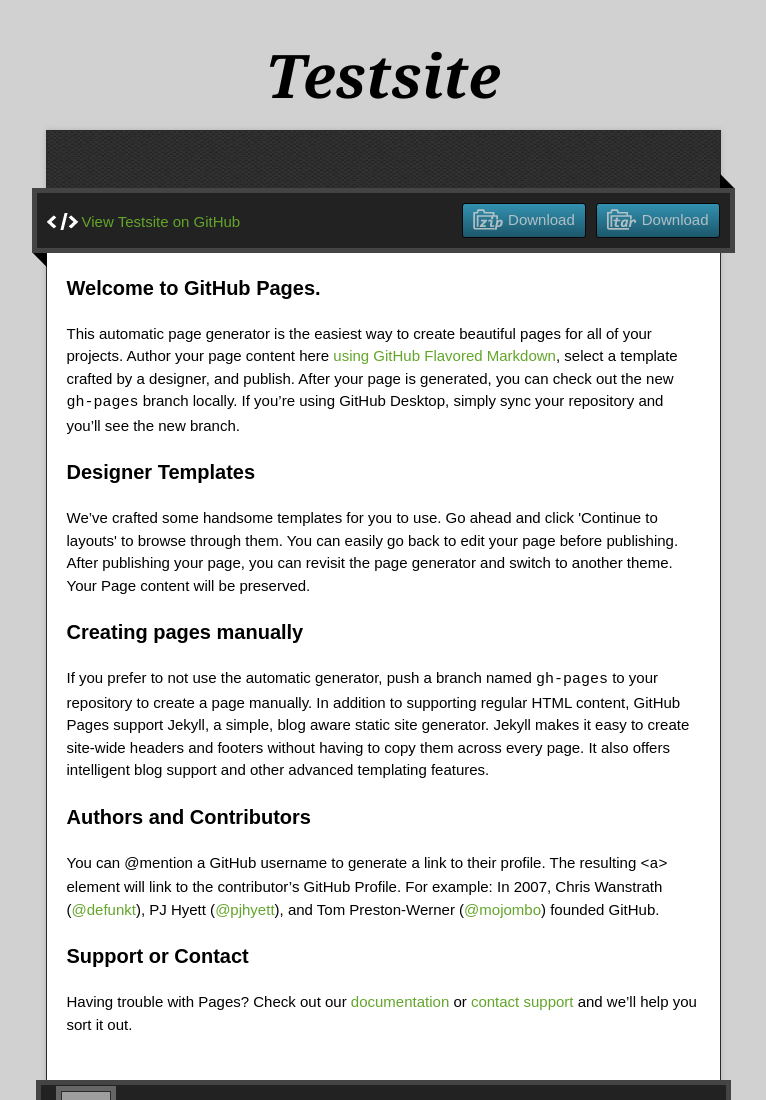
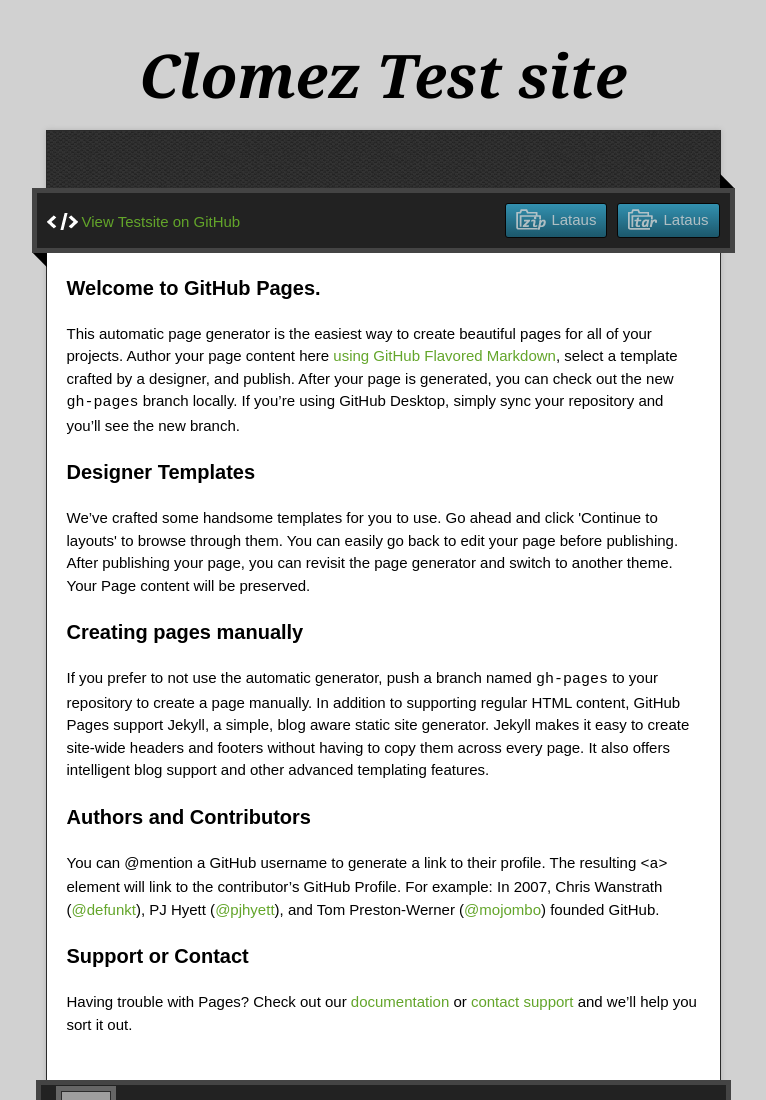
Before and after one commit to Clomez/testSite, a plain HTML site: page index.html in a window 1280 px wide. Shown: the top 1100 px of the page, without its empty margins (257-1023 px from the left). Drawn offline with nearby package versions, Linux system fonts and the light colour scheme; grey boxes are pictures that could not be loaded.

Commit message:
Add files via upload

```diff
--- a/index.html
+++ b/index.html
@@ -22,15 +22,15 @@
 
   <div class="wrapper">
     <header>
-      <h1 class="title">Testsite</h1>
+      <h1 class="title">Clomez Test site</h1>
     </header>
     <div id="container">
       <p class="tagline"></p>
       <div id="main" role="main">
         <div class="download-bar">
         <div class="inner">
-          <a href="https://github.com/Clomez/testSite/tarball/master" class="download-button tar"><span>Download</span></a>
-          <a href="https://github.com/Clomez/testSite/zipball/master" class="download-button zip"><span>Download</span></a>
+          <a href="https://github.com/Clomez/testSite/tarball/master" class="download-button tar"><span>Lataus</span></a>
+          <a href="https://github.com/Clomez/testSite/zipball/master" class="download-button zip"><span>Lataus</span></a>
           <a href="https://github.com/Clomez/testSite" class="code">View Testsite on GitHub</a>
         </div>
         <span class="blc"></span><span class="trc"></span>
```
